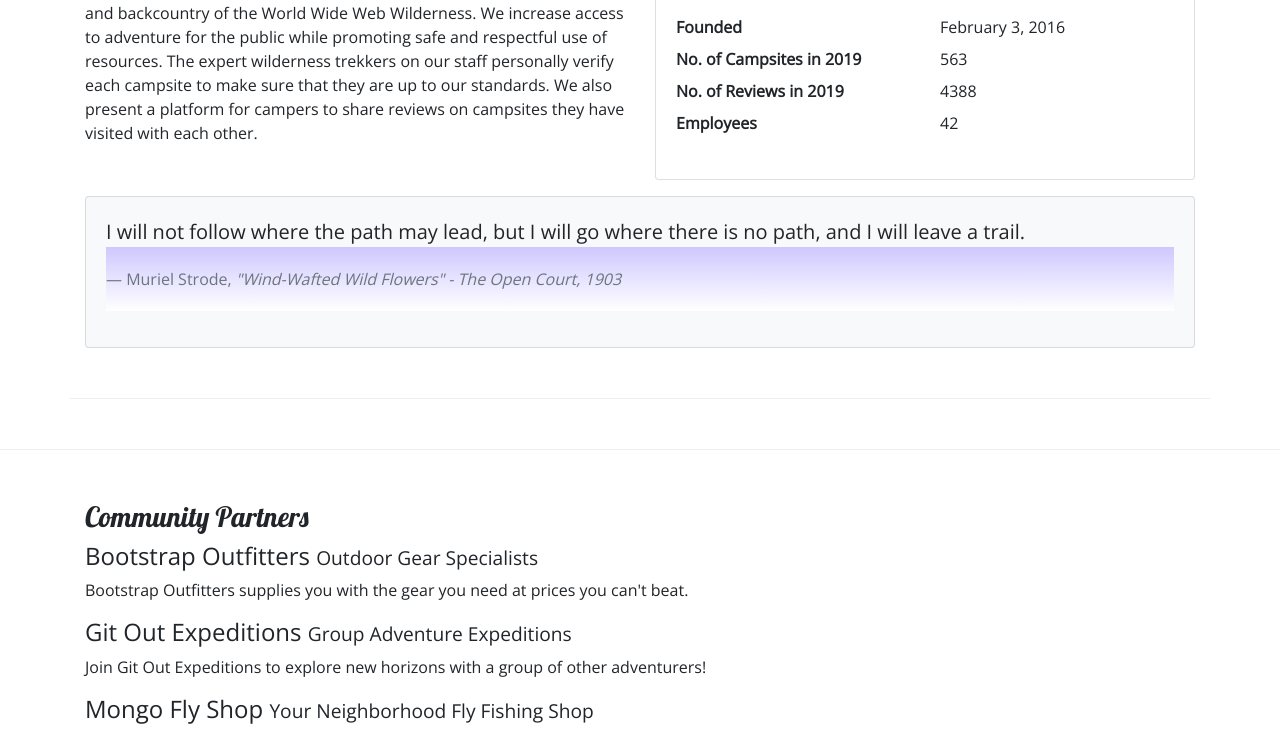
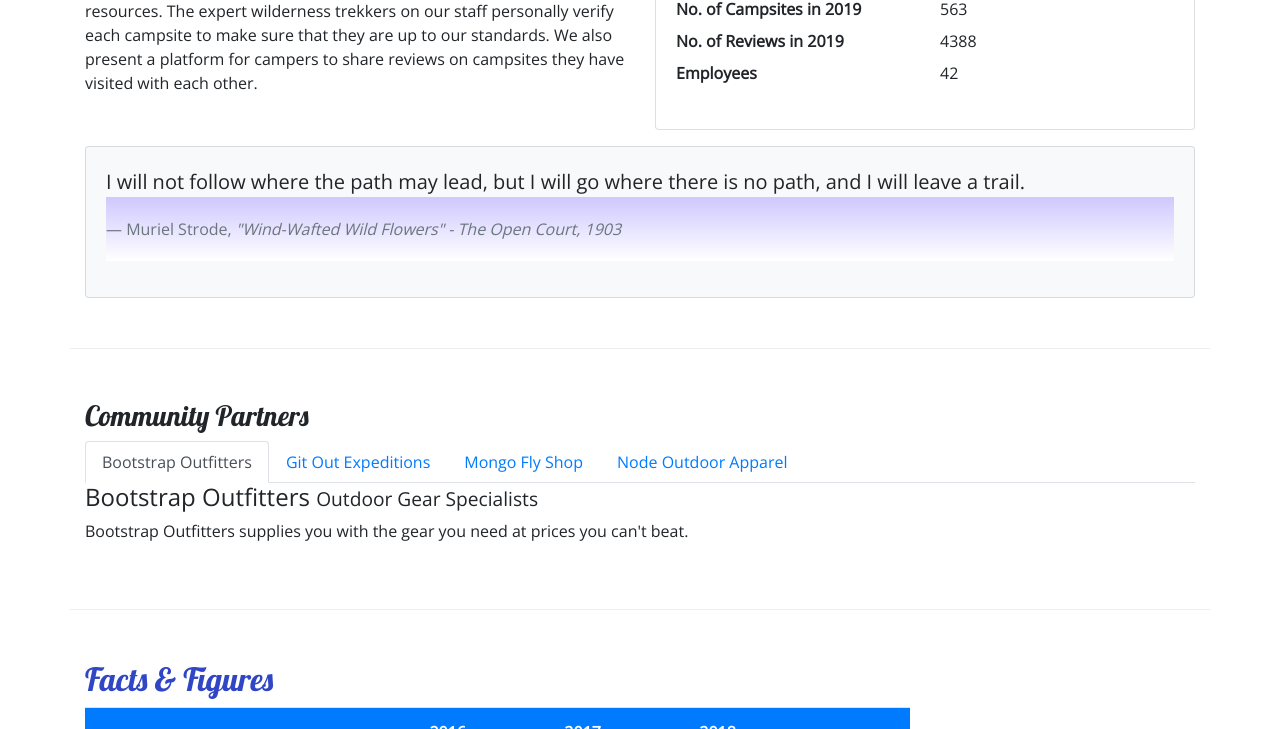
Before and after one commit to cam93906/nucampsite2, a website: page aboutus.html in a window 1280 px wide. Shown: the part 595-1324 px from the top of the page. Drawn offline with nearby package versions, Linux system fonts and the light colour scheme.

Commit message:
fixed the container for about us

```diff
--- a/aboutus.html
+++ b/aboutus.html
@@ -47,21 +47,18 @@
      </nav>
 
     <div>
+        <div class="container">
+            <div class="row">
                 <div class="col">
                     <ol class="breadcrumb">
                         <li class="breadcrumb-item"><a href="index.html">Home</a></li>
                         <li class="breadcrumb-item active">About</li>
                         <li><a href="index.html"></a></li>
                     </ol>
-
-        </div>
-    </div>
-         <div class="container">
                     <h2>About Us</h2>
                 </div>
              </div>
-    <div class="row-content row">
-        <div class="container">
+
                 <div class="row row-content">
                     <div class="col-sm-6">
                         <h3>Our Mission</h3>
@@ -97,26 +94,38 @@
                         </div>
                     </div>
                 </div>
-         </div>
-     </div>
+
+
         <div class="row-content row">
-        <div class="container">
-             <div class="row">
                 <div class="col">
                     <h3>Community Partners</h3>
+                    <ul class="nav nav-tabs">
+                        <li class="nav-item"><a class="nav-link active" href="#bootstrap" role="tab" data-toggle="tab">Bootstrap Outfitters</a></li>
+                        <li class="nav-item"><a class="nav-link" href="#git" role="tab" data-toggle="tab">Git Out Expeditions</a></li>
+                        <li class="nav-item"><a class="nav-link" href="#mongo" role="tab" data-toggle="tab">Mongo Fly Shop</a></li>
+                        <li class="nav-item"><a class="nav-link" href="#node" role="tab" data-toggle="tab">Node Outdoor Apparel</a> </li>
+                    </ul>
+                    <div class="tab-content">
+                        <div role="tabpanel" class="tab-pane fade show active" id="bootstrap">
                             <h4>Bootstrap Outfitters <small>Outdoor Gear Specialists</small></h4>
                             <p class="d-none d-sm-block">Bootstrap Outfitters supplies you with the gear you need at prices you can't beat.</p>
+                        </div>
+                        <div role="tabpanel" class="tab-pane fade" id="git">
                             <h4>Git Out Expeditions <small>Group Adventure Expeditions</small></h4>
                             <p class="d-none d-sm-block">Join Git Out Expeditions to explore new horizons with a group of other adventurers!</p>
-                    <h4>Mongo Fly Shop <small>Your Neighborhood Fly Fishing Shop</small></h4>
+                        </div>
+                        <div role="tabpanel" class="tab-pane fade" id="mongo">
+                            <h4>Mongo Fly Shop <small>Your Neighborhood Fly Fishing Shop.</small></h4>
                             <p class="d-none d-sm-block">Need a new fishing pole, a tacklebox, or flies of all kinds? Stop by Mongo Fly Shop.</p>
+                        </div>
+                        <div role="tabpanel" class="tab-pane fade" id="node">
                             <h4>Node Outdoor Apparel <small>Outdoor Clothes & Shoes</small></h4>
                             <p class="d-none d-sm-block">From polar fleeces to swimsuits, hiking boots to waders, a visit to Node will be sure to get you covered.</p>
                         </div>
                     </div>
                 </div>
         </div>
-    <div class="container">
+
             <div class="row row-content">
                 <div class="col-sm-9">
                     <h2>Facts &amp; Figures</h2>
@@ -157,6 +166,7 @@
     </div>
 
 
+
     <footer class="site-footer">
         <div class="container">
             <div class="row">
```
Lines whose indentation alone changed are shown as unchanged.
